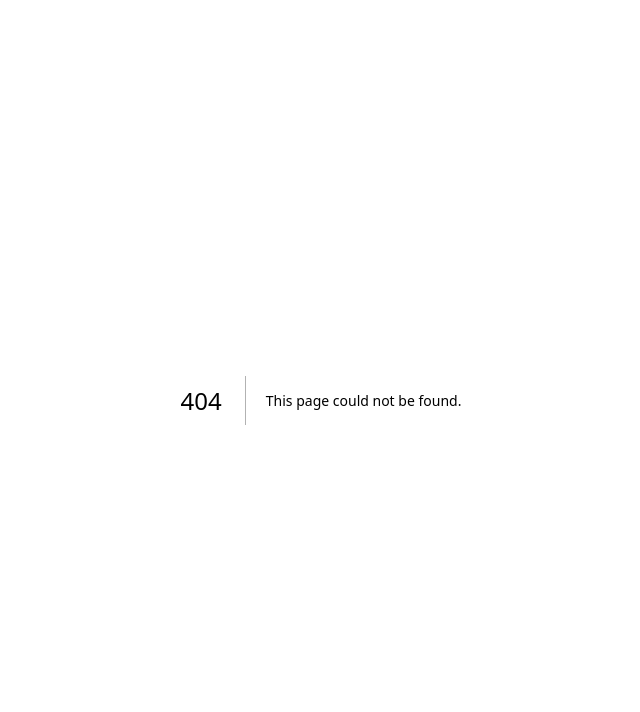
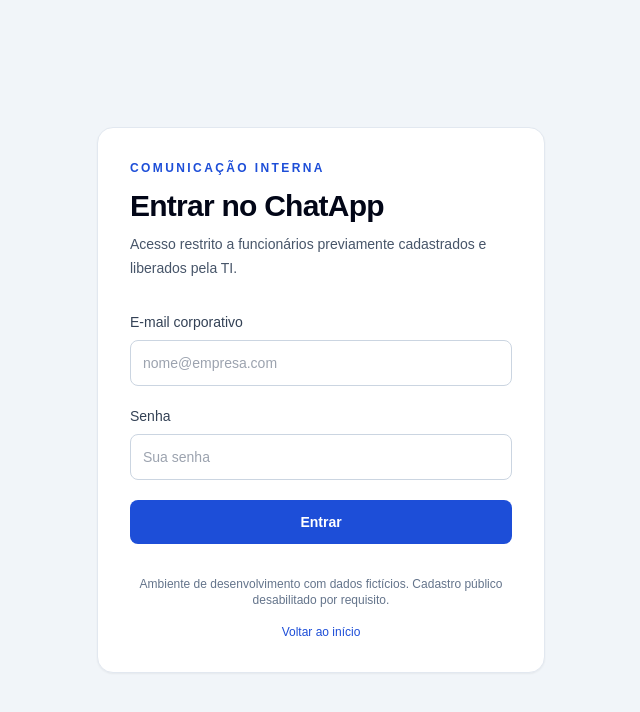
Before and after one commit to otaviosferreira/chatapp, a Next.js app: page /login in a window 1280 px wide. Before the commit this address had no page. Shown: the top 712 px of the page, without its empty margins (319-959 px from the left). Built offline with nearby package versions, Linux system fonts and the light colour scheme; no server answers.

Commit message:
feat(auth): add app/login/page.tsx

```diff
--- /dev/null
+++ b/app/login/page.tsx
@@ -0,0 +1,82 @@
+import Link from "next/link";
+import { signInAction } from "@/app/actions/auth";
+
+type LoginPageProps = {
+  searchParams: Promise<{ error?: string }>;
+};
+
+const errorMessages: Record<string, string> = {
+  invalid: "Informe um e-mail válido e sua senha.",
+  credentials: "Não foi possível autenticar. Confira suas credenciais.",
+  pending: "Sua conta ainda não foi liberada pela equipe de TI."
+};
+
+export default async function LoginPage({ searchParams }: LoginPageProps) {
+  const { error } = await searchParams;
+  const isConfigured = Boolean(
+    process.env.NEXT_PUBLIC_SUPABASE_URL &&
+    process.env.NEXT_PUBLIC_SUPABASE_PUBLISHABLE_KEY
+  );
+
+  return (
+    <main className="flex min-h-screen items-center justify-center bg-slate-100 px-4 py-12">
+      <section className="w-full max-w-md rounded-2xl border border-slate-200 bg-white p-8 shadow-sm">
+        <p className="text-xs font-semibold uppercase tracking-[0.2em] text-blue-700">Comunicação interna</p>
+        <h1 className="mt-3 text-3xl font-bold tracking-tight text-slate-950">Entrar no ChatApp</h1>
+        <p className="mt-2 text-sm leading-6 text-slate-600">
+          Acesso restrito a funcionários previamente cadastrados e liberados pela TI.
+        </p>
+
+        {!isConfigured ? (
+          <div className="mt-6 rounded-lg border border-amber-200 bg-amber-50 p-4 text-sm text-amber-900">
+            Integração ainda não configurada. Defina a URL e a chave publicável do Supabase nas variáveis de ambiente.
+          </div>
+        ) : (
+          <form action={signInAction} className="mt-8 space-y-5">
+            {error && errorMessages[error] ? (
+              <p role="alert" className="rounded-lg border border-red-200 bg-red-50 p-3 text-sm text-red-700">
+                {errorMessages[error]}
+              </p>
+            ) : null}
+            <label className="block">
+              <span className="mb-2 block text-sm font-medium text-slate-700">E-mail corporativo</span>
+              <input
+                name="email"
+                type="email"
+                autoComplete="username"
+                required
+                maxLength={254}
+                className="w-full rounded-lg border border-slate-300 px-3 py-3 text-sm outline-none transition focus:border-blue-600 focus:ring-2 focus:ring-blue-100"
+                placeholder="nome@empresa.com"
+              />
+            </label>
+            <label className="block">
+              <span className="mb-2 block text-sm font-medium text-slate-700">Senha</span>
+              <input
+                name="password"
+                type="password"
+                autoComplete="current-password"
+                required
+                className="w-full rounded-lg border border-slate-300 px-3 py-3 text-sm outline-none transition focus:border-blue-600 focus:ring-2 focus:ring-blue-100"
+                placeholder="Sua senha"
+              />
+            </label>
+            <button
+              type="submit"
+              className="w-full rounded-lg bg-blue-700 px-4 py-3 text-sm font-semibold text-white transition hover:bg-blue-800 focus:outline-none focus:ring-2 focus:ring-blue-300 focus:ring-offset-2"
+            >
+              Entrar
+            </button>
+          </form>
+        )}
+
+        <p className="mt-8 text-center text-xs text-slate-500">
+          Ambiente de desenvolvimento com dados fictícios. Cadastro público desabilitado por requisito.
+        </p>
+        <Link href="/" className="mt-4 block text-center text-xs font-medium text-blue-700 hover:underline">
+          Voltar ao início
+        </Link>
+      </section>
+    </main>
+  );
+}
```
